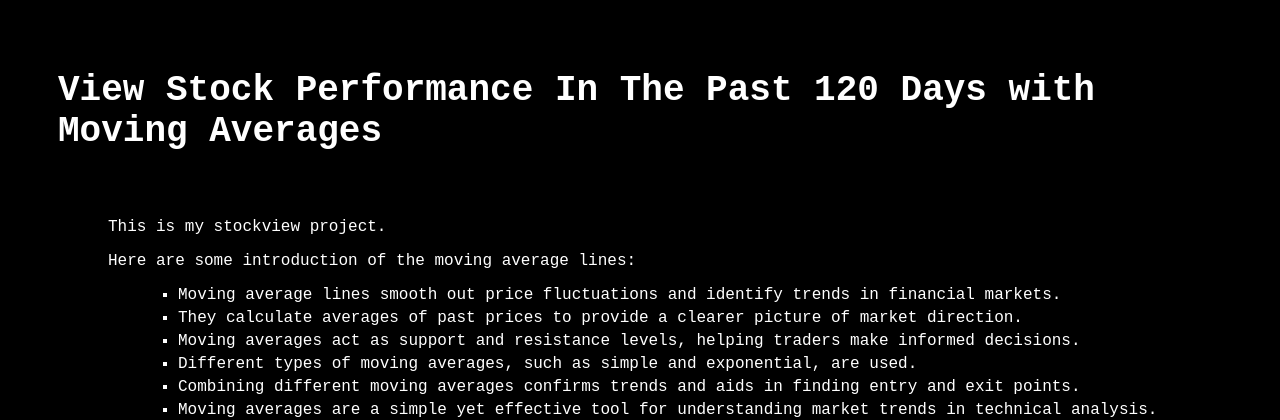
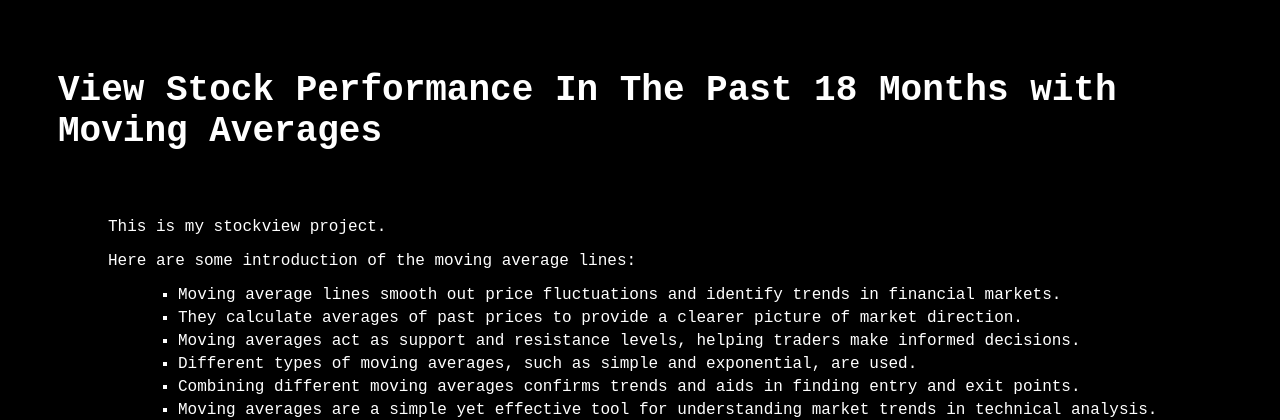
Before and after one commit to wqs310/russellspersonalwebsite, a Flask app: page /stockview in a window 1280 px wide. Shown: the top 420 px of the page. Run offline with Flask 3, Linux system fonts and the light colour scheme.

Commit message:
Add files via upload

```diff
--- a/templates/project.html
+++ b/templates/project.html
@@ -9,7 +9,7 @@
 </head>
 <body>
     <div>
-        <h1>View Stock Performance In The Past 120 Days with Moving Averages</h1>
+        <h1>View Stock Performance In The Past 18 Months with Moving Averages</h1>
         <div class="punk-content">
             <p>This is my stockview project.</p>
             <p>Here are some introduction of the moving average lines:</p>
```
